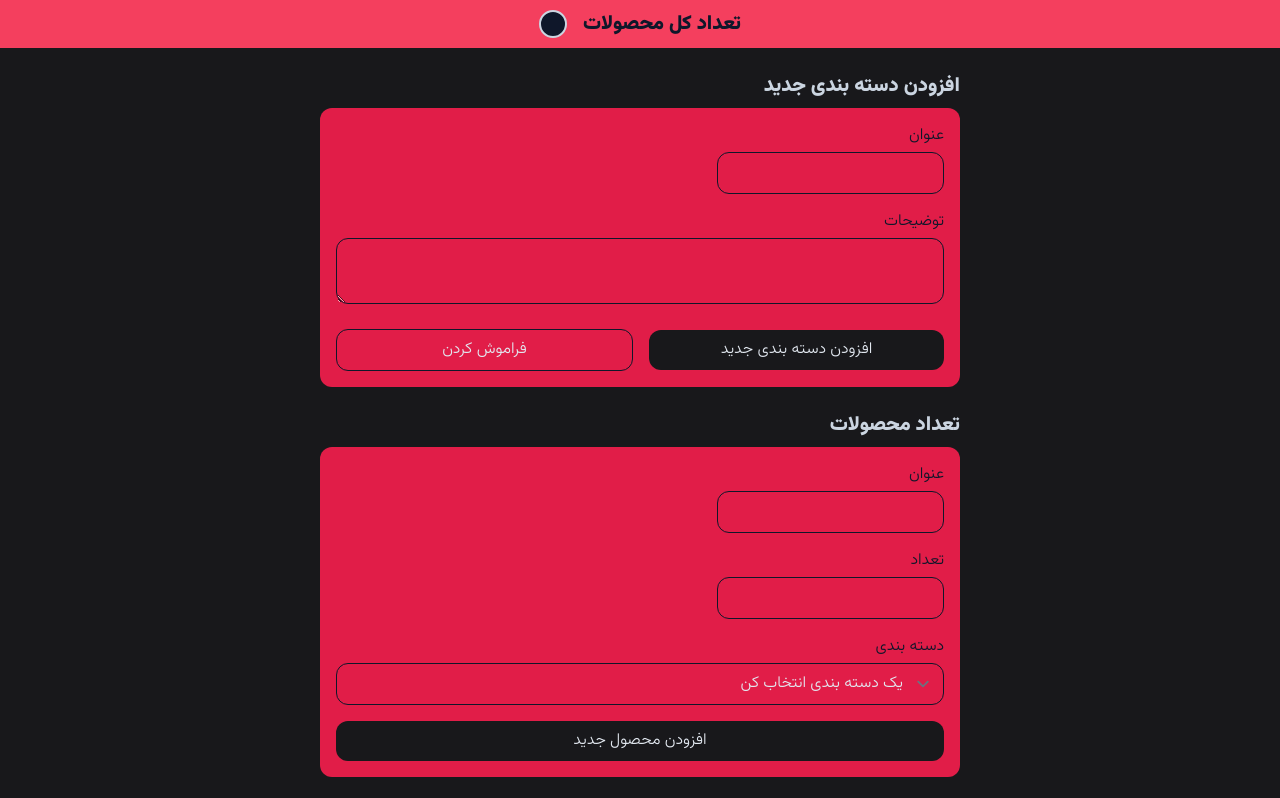
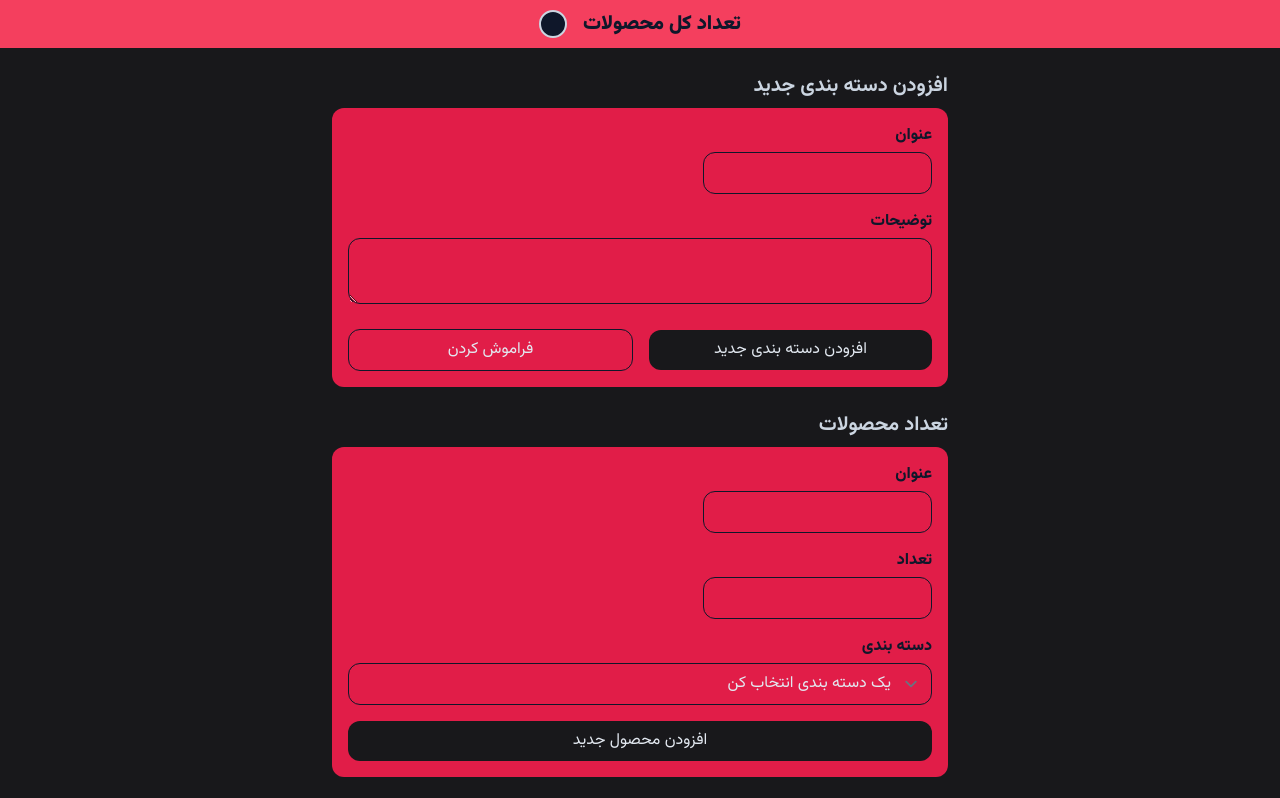
Before and after one commit to springtofigh/products-storage, a website with bundled scripts: page public/index.html in a window 1280 px wide. Both pictures are taken after a click on the button "ساخت دسته بندی جدید". Shown: the top 798 px of the page. Built offline with nearby package versions, Linux system fonts and the light colour scheme.

Commit message:
change some styles for better UI

```diff
--- a/public/index.html
+++ b/public/index.html
@@ -17,57 +17,57 @@
         <!-- APP CONTENT -->
         <div class="container max-w-screen-sm mx-auto">
             <!-- CATEGOTY FORM -->
-            <section>
+            <section class="px-3">
                 <div class="mb-6 hidden" id="category-wrapper">
-                    <h2 class="text-xl text-slate-300 font-bold mb-2">افزودن دسته بندی جدید</h2>
+                    <h2 class="text-xl text-slate-300 font-extrabold mb-2">افزودن دسته بندی جدید</h2>
                     <form class="bg-rose-600 p-4 rounded-xl flex flex-col gap-y-4" >
                         <div>
-                            <label for="category-title" class="block mb-1 text-slate-900">عنوان</label>
-                            <input type="text" name="category-title" id="category-title" class="bg-transparent rounded-xl border border-slate-900 text-slate-200">
+                            <label for="category-title" class="block mb-1 font-black text-slate-900">عنوان</label>
+                            <input type="text" name="category-title" id="category-title" class="bg-transparent rounded-xl border font-medium border-slate-900 text-slate-200">
                         </div>
                         <div>
-                            <label for="category-description" class="block mb-1 text-slate-900">توضیحات</label>
-                            <textarea type="text" name="category-description" id="category-description" class="bg-transparent rounded-xl border border-slate-900 text-slate-200 w-full"></textarea>
+                            <label for="category-description" class="block mb-1 font-black text-slate-900">توضیحات</label>
+                            <textarea type="text" name="category-description" id="category-description" class="bg-transparent rounded-xl border font-medium border-slate-900 text-slate-200 w-full"></textarea>
                         </div>
                         <div class="flex items-center justify-between gap-x-4">
-                            <button id="add-new-category" class="flex-1 bg-zinc-900 text-slate-200 rounded-xl py-2">افزودن دسته بندی جدید</button>
-                            <button class="flex-1 border border-slate-900 text-slate-200 rounded-xl py-2" id="cancel-add-category">فراموش کردن</button>
+                            <button id="add-new-category" class="flex-1 font-extralight sm:font-medium bg-zinc-900 text-slate-200 rounded-xl py-2">افزودن دسته بندی جدید</button>
+                            <button class="flex-1 border font-medium border-slate-900 text-slate-200 rounded-xl py-2" id="cancel-add-category">فراموش کردن</button>
                         </div>
                     </form>
                 </div>
                 <button id="toggle-add-category" class="text-slate-400 text-lg mb-4 font-medium">ساخت دسته بندی جدید</button>
             </section>
             <!-- PRODUCT FORM -->
-            <div class="mb-6">
-                <h2 class="text-xl text-slate-300 font-bold mb-2">تعداد محصولات</h2>
+            <div class="mb-6 px-3">
+                <h2 class="text-xl text-slate-300 font-extrabold mb-2">تعداد محصولات</h2>
                 <form class="bg-rose-600 p-4 rounded-xl flex flex-col gap-y-4" >
                     <div>
-                        <label for="product-title" class="block mb-1 text-slate-900">عنوان</label>
-                        <input type="text" name="product-title" id="product-title" class="bg-transparent rounded-xl border border-slate-900 text-slate-200">
+                        <label for="product-title" class="block mb-1 font-black text-slate-900">عنوان</label>
+                        <input type="text" name="product-title" id="product-title" class="bg-transparent rounded-xl border font-medium border-slate-900 text-slate-200">
                     </div>
                     <div>
-                        <label for="product-quantity" class="block mb-1 text-slate-900">تعداد</label>
-                        <input type="number" name="product-quantity" id="product-quantity" class="bg-transparent rounded-xl border border-slate-900 text-slate-200">
+                        <label for="product-quantity" class="block mb-1 font-black text-slate-900">تعداد</label>
+                        <input type="number" name="product-quantity" id="product-quantity" class="bg-transparent rounded-xl border font-medium border-slate-900 text-slate-200">
                     </div>
                     <div>
-                        <label for="product-category" class="block mb-1 text-slate-900">دسته بندی</label>
-                        <select name="product-category" id="product-category" class="bg-transparent text-slate-200 border border-slate-900 rounded-xl w-full">
+                        <label for="product-category" class="block mb-1 font-black text-slate-900">دسته بندی</label>
+                        <select name="product-category" id="product-category" class="bg-transparent text-slate-200 border font-medium border-slate-900 rounded-xl w-full">
                         </select>
 
                     </div>
                     <div class="flex items-center justify-between gap-x-4">
-                        <button id="add-new-product" class="flex-1 bg-zinc-900 text-slate-200 rounded-xl py-2">افزودن محصول جدید</button>
+                        <button id="add-new-product" class="flex-1 font-medium bg-zinc-900 text-slate-200 rounded-xl py-2">افزودن محصول جدید</button>
                     </div>
                 </form>
             </div>
             <!-- PRODUCT LIST -->
-            <h1 class="text-xl font-bold text-slate-300 mb-2">لیست محصولات</h1>
-            <div class="flex items-center justify-between mb-6">
-                <label for="search-input" class="text-slate-400 text-lg">جستجوی محصولات</label>
+            <h1 class="text-xl font-bold text-slate-300 mb-2 px-3">لیست محصولات</h1>
+            <div class="flex flex-col sm:items-center justify-between sm:flex-row  mb-6 px-3">
+                <label for="search-input" class="font-medium text-slate-400 text-lg">جستجوی محصولات</label>
                 <input type="text" name="search-input" id="search-input" class="bg-transparent rounded-xl border border-slate-500 text-slate-400">
             </div>
-            <div class="flex items-center justify-between mb-6">
-                <label for="sort-products" class="text-slate-400 text-lg">دسته بندی بر اساس</label>
+            <div class="flex flex-col sm:items-center justify-between sm:flex-row mb-6 px-3">
+                <label for="sort-products" class="font-medium text-slate-400 text-lg">دسته بندی بر اساس</label>
                 <select name="sort-products" id="sort-products" class="bg-transparent rounded-xl border border-slate-500 text-slate-400">
                     <option class="bg-slate-900 text-slate-300" value="">انتخاب دسته بندی</option>
                     <option class="bg-slate-900 text-slate-300" value="newest" selected>جدیدتر</option>
@@ -75,10 +75,10 @@
                 </select>
             </div>
             <div id="products-list">
-                <div class="flex items-center justify-between mb-2">
+                <div class="flex flex-col sm:flex-row items-center justify-between mb-2 px-3">
                     <span class="text-slate-400"></span>
                             <div class="flex items-center gap-x-3">
-                                <span class="text-slate-400"></span>
+                                <span class="block px-3 py-0.5 text-slate-400 border border-slate-400 text-sm rounded-2xl"></span>
                                 <span class="flex items-center justify-center w-7 h-7 rounded-full bg-slate-900 border-2 border-slate-300 font-bold text-slate-300"></span>
                                 <button class="border px-2 py-0.5 rounded-2xl border-red-800 bg-red-600 text-red-100">حذف</button>
                             </div>
--- a/src/css/font.css
+++ b/src/css/font.css
@@ -18,7 +18,7 @@
     font-family: vazirmatn;
     font-style: normal;
     font-weight: 400;
-    src: url("../../assets/fonts/Vazir/Vazirmatn-Light.ttf")
+    src: url("../../assets/fonts/Vazir/Vazirmatn-ExtraLight.ttf")
     format('truetype')
 }
 
--- a/src/js/ProductView.js
+++ b/src/js/ProductView.js
@@ -36,7 +36,7 @@ class ProductView {
             const selectedCategory = Storage.getAllCategories().find((c) => c.id == item.category)
             console.log(selectedCategory);
             result +=
-            `<div class="flex items-center justify-between mb-2">
+            `<div class="flex flex-col sm:flex-row items-center justify-between mb-2 px-3">
             <span class="text-slate-400">${item.title}</span>
                     <div class="flex items-center gap-x-3">
                     <span class="text-slate-400">${new Date().toLocaleDateString("fa-IR", options)}</span>
@@ -54,23 +54,6 @@ class ProductView {
         });
     }
 
-    // createProductsList(products) {
-    //     const productsDOM = document.getElementById("products-list");
-    //     const options = { weekday: 'long', year: 'numeric', month: 'long', day: 'numeric' };
-    //     let result = '';
-    //     products.forEach((item) => {
-    //         const selectedCategory = Storage.getAllCategories().find(c => c.id === item.category)
-    //         result +=
-    //         `<div class="flex items-center justify-between mb-2">
-    //         <span class="text-slate-400">${item.title}</span>
-    //         <div class="flex items-center gap-x-3">
-    //             <span class="text-slate-400">${new Date().toLocaleDateString("fa-IR" , options)}</span>
-    //             <span class="block px-3 py-0.5 text-slate-400 border border-slate-400 text-sm rounded-2xl">${selectedCategory.title}</span>
-    //             <span class="flex items-center justify-center w-7 h-7 rounded-full bg-slate-500 border-2 border-slate-300 text-slate-300">${item.quantity}</span>
-    //             <button class="delete-product border px-2 py-0.5 rounded-2xl border-red-800 text-red-400" data-product-id=${item.id}>حذف</button>
-    //         </div>
-    //     </div>`
-    //     });
     searchProducts(e) {
         const value = e.target.value.trim();
         const filteredProducts = this.products.filter(p => p.title.includes(value));
```
Also changed, not shown: public/build/tailwind.css.
